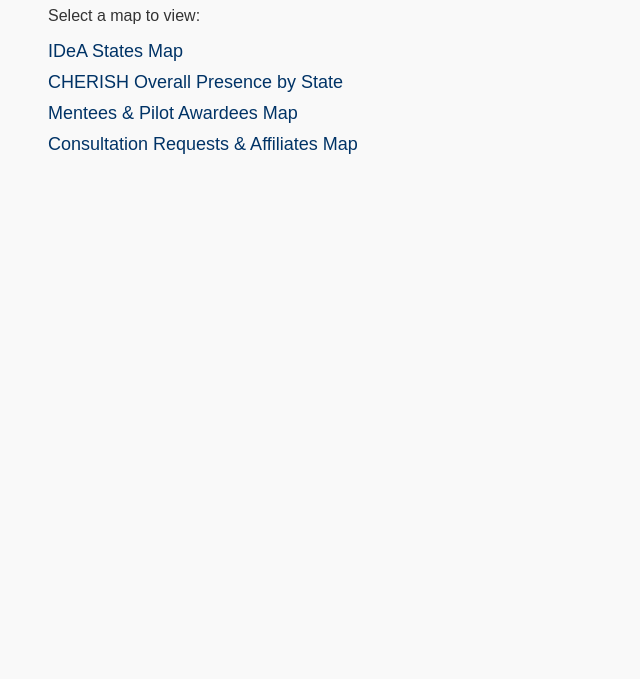
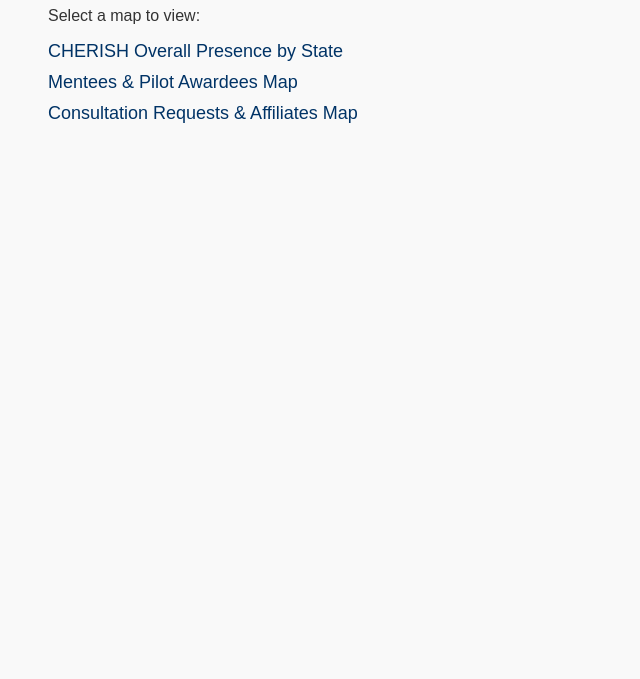
Before and after one commit to hamervillamizar/cherishmaps, a plain HTML site: page index.html in a window 1280 px wide. Shown: the part 121-800 px from the top of the page, without its empty margins (0-640 px from the left). Drawn offline with Linux system fonts and the light colour scheme.

Commit message:
Update index.html

```diff
--- a/index.html
+++ b/index.html
@@ -34,7 +34,7 @@
     <h1>CHERISH Interactive Maps</h1>
     <p>Select a map to view:</p>
     <ul>
-        <li><a href="IDeA States.html">IDeA States Map</a></li>
+
          <li><a href="cherish_service_presence_cleaned_final.html">CHERISH Overall Presence by State</a></li>
         <li><a href="cherish_combined_mentees_grant applicants.html">Mentees & Pilot Awardees Map</a></li>
         <li><a href="cherish_consultations & affiliates (2).html">Consultation Requests & Affiliates Map</a></li>
```
